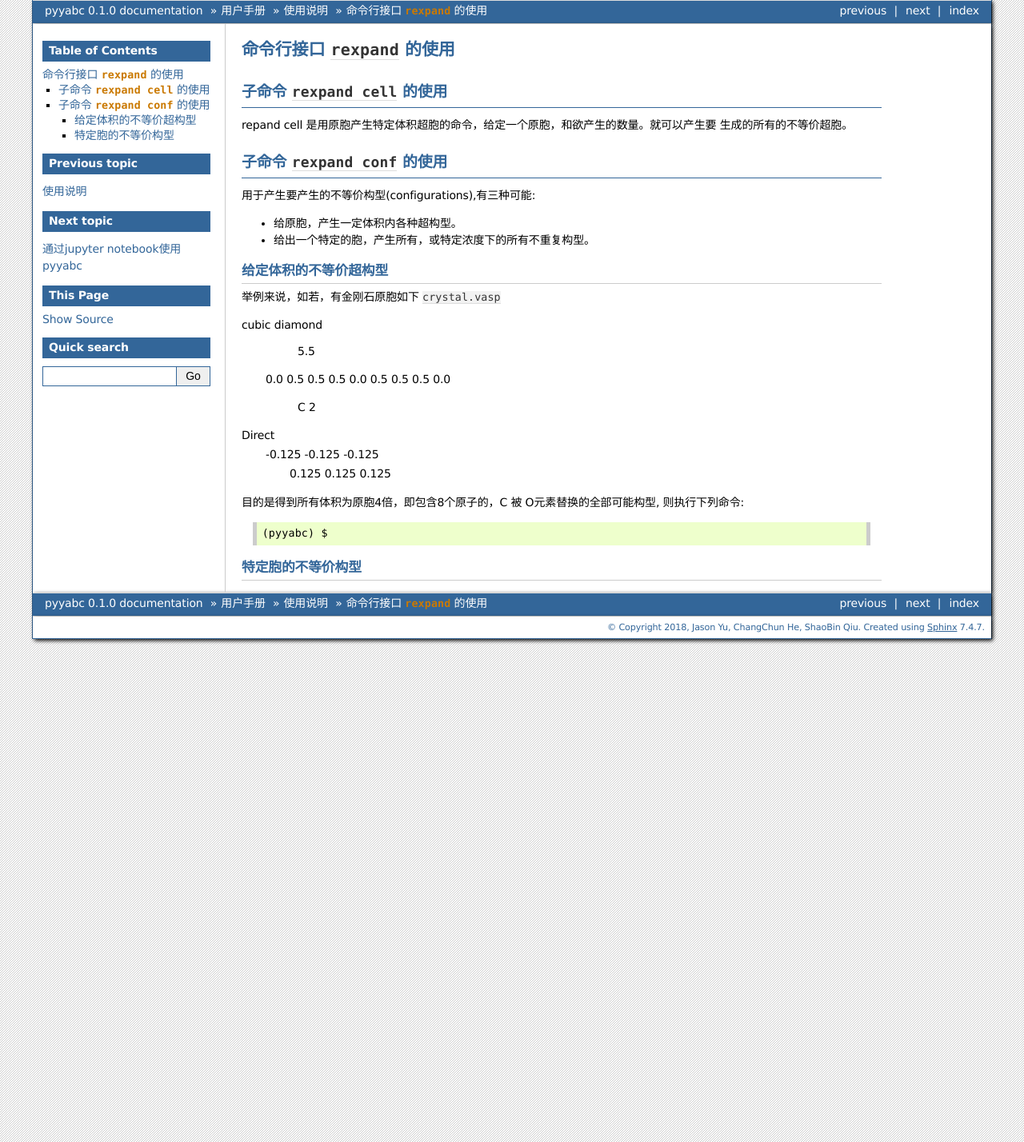
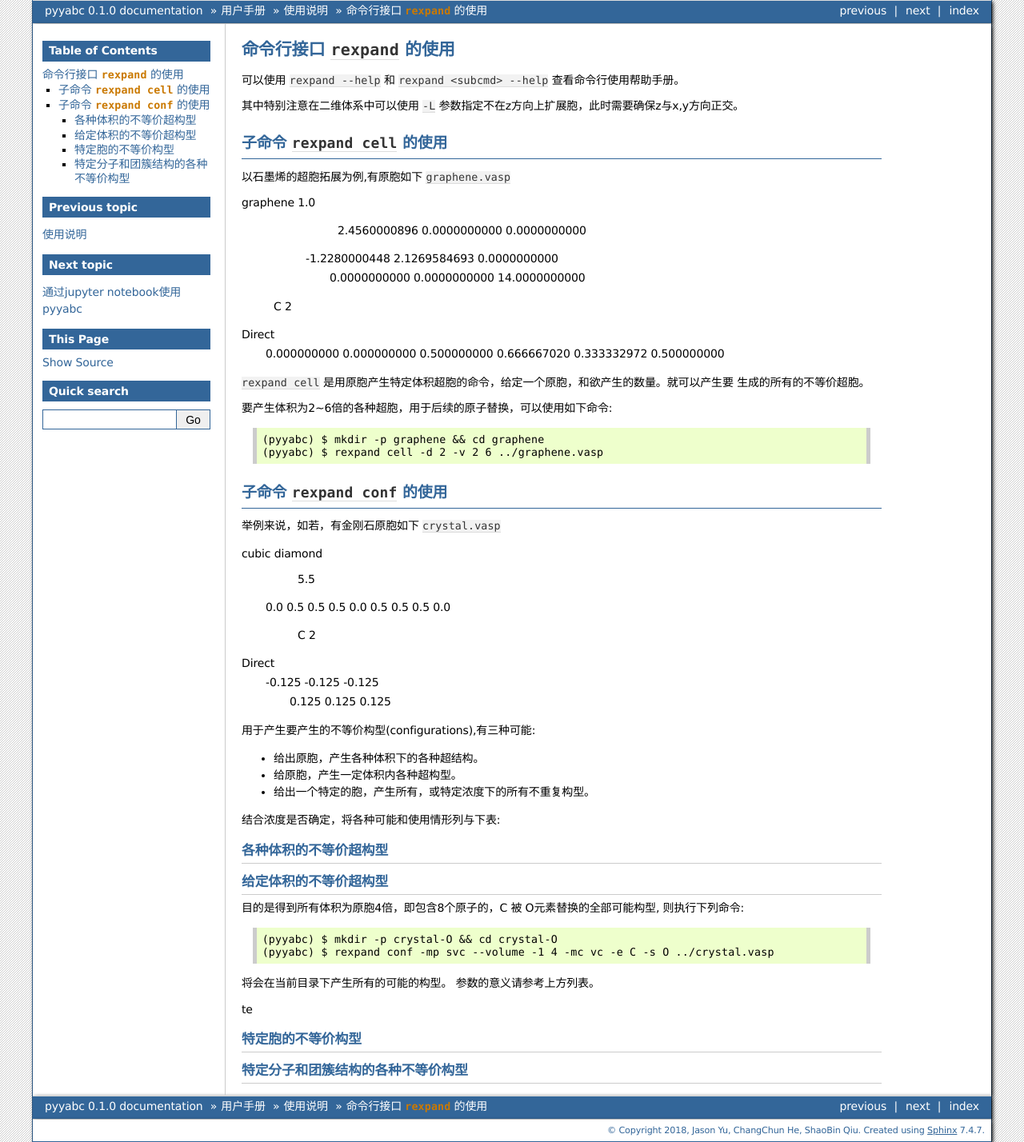
Before and after one commit to scut-ccmp/sagar, a Sphinx documentation site: the page built from docs/source/get_started/cmdline.rst, in a window 1280 px wide. Shown: the whole page at 80% size. Built offline with Sphinx 7.4.7, drawn with Linux system fonts in a browser that asks for light colours.

Commit message:
cmdline documentation adding

```diff
--- a/docs/source/get_started/cmdline.rst
+++ b/docs/source/get_started/cmdline.rst
@@ -4,22 +4,36 @@
 命令行接口 ``rexpand`` 的使用
 =================================
 
+可以使用 ``rexpand --help`` 和 ``rexpand <subcmd> --help`` 查看命令行使用帮助手册。
+
+其中特别注意在二维体系中可以使用 ``-L`` 参数指定不在z方向上扩展胞，此时需要确保z与x,y方向正交。
+
 子命令 ``rexpand cell`` 的使用
 +++++++++++++++++++++++++++++++++++
 
-repand cell 是用原胞产生特定体积超胞的命令，给定一个原胞，和欲产生的数量。就可以产生要
+以石墨烯的超胞拓展为例,有原胞如下 ``graphene.vasp`` ::
+
+graphene
+1.0
+        2.4560000896         0.0000000000         0.0000000000
+       -1.2280000448         2.1269584693         0.0000000000
+        0.0000000000         0.0000000000        14.0000000000
+    C
+    2
+Direct
+     0.000000000         0.000000000         0.500000000
+     0.666667020         0.333332972         0.500000000
+
+``rexpand cell`` 是用原胞产生特定体积超胞的命令，给定一个原胞，和欲产生的数量。就可以产生要
 生成的所有的不等价超胞。
+
+要产生体积为2~6倍的各种超胞，用于后续的原子替换，可以使用如下命令::
+
+    (pyyabc) $ mkdir -p graphene && cd graphene
+    (pyyabc) $ rexpand cell -d 2 -v 2 6 ../graphene.vasp
 
 子命令 ``rexpand conf`` 的使用
 +++++++++++++++++++++++++++++++++++
-
-用于产生要产生的不等价构型(configurations),有三种可能:
-
-* 给原胞，产生一定体积内各种超构型。
-* 给出一个特定的胞，产生所有，或特定浓度下的所有不重复构型。
-
-给定体积的不等价超构型
-^^^^^^^^^^^^^^^^^^^^^^^^^^^^^^
 
 举例来说，如若，有金刚石原胞如下 ``crystal.vasp`` ::
 
@@ -28,17 +42,45 @@ cubic diamond
  0.0    0.5     0.5
  0.5    0.0     0.5
  0.5    0.5     0.0
-  C 2
+  C
+  2
 Direct
  -0.125 -0.125 -0.125
   0.125  0.125  0.125
 
+
+用于产生要产生的不等价构型(configurations),有三种可能:
+
+* 给出原胞，产生各种体积下的各种超结构。
+* 给原胞，产生一定体积内各种超构型。
+* 给出一个特定的胞，产生所有，或特定浓度下的所有不重复构型。
+
+结合浓度是否确定，将各种可能和使用情形列与下表:
+
+各种体积的不等价超构型
+^^^^^^^^^^^^^^^^^^^^^^^^^^^^^^
+
+
+给定体积的不等价超构型
+^^^^^^^^^^^^^^^^^^^^^^^^^^^^^^
+
+
 目的是得到所有体积为原胞4倍，即包含8个原子的，C 被 O元素替换的全部可能构型,
 则执行下列命令::
+    (pyyabc) $ mkdir -p crystal-O && cd crystal-O
+    (pyyabc) $ rexpand conf -mp svc --volume -1 4 -mc vc -e C -s O ../crystal.vasp
 
-    (pyyabc) $
+将会在当前目录下产生所有的可能的构型。
+参数的意义请参考上方列表。
+
+te
 
 
 
 特定胞的不等价构型
 ^^^^^^^^^^^^^^^^^^^^^^^^^^^^^^
+
+
+
+特定分子和团簇结构的各种不等价构型
+^^^^^^^^^^^^^^^^^^^^^^^^^^^^^^
```
